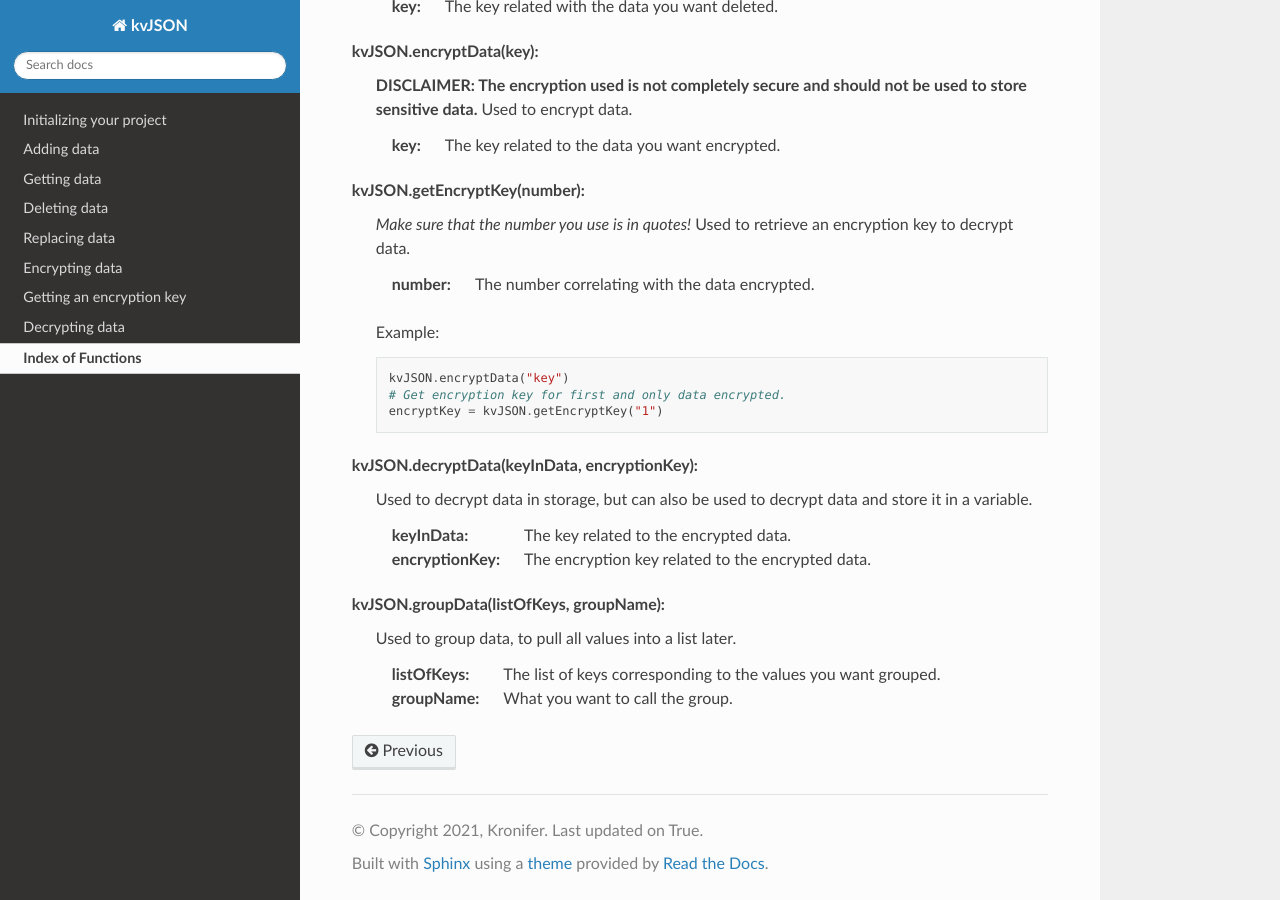
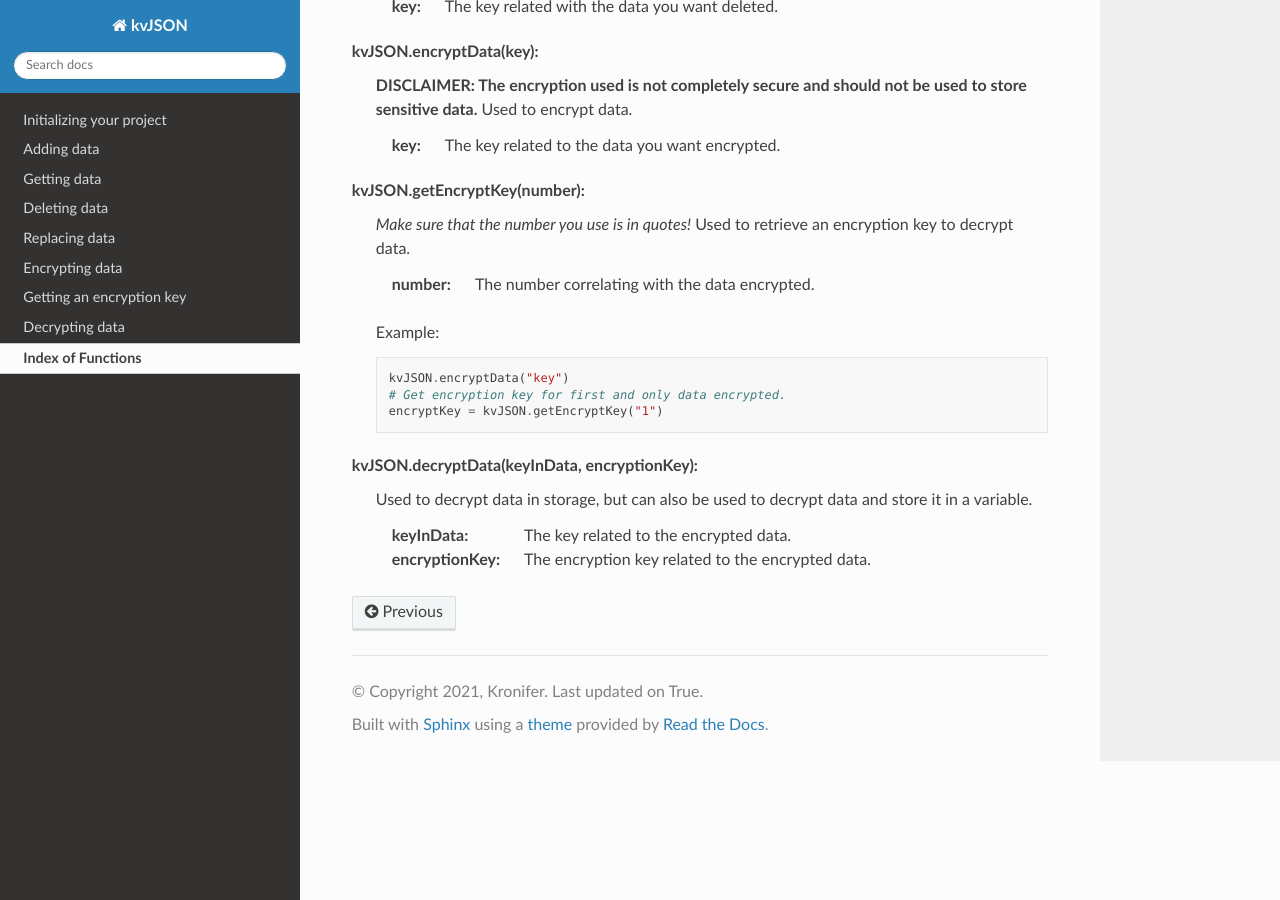
Before and after one commit to Kronifer/kvJSON-docs, a Sphinx documentation site: the page built from docs/Function-index.rst, in a window 1280 px wide and 900 px high, scrolled down 740 px. Built offline with Sphinx 7.4.7 and the Read the Docs theme 2.0.0, drawn with Linux system fonts in a browser that asks for light colours; pages that are not in the unit, such as notebooks, are missing from menus.

Commit message:
Update Function-index.rst

```diff
--- a/docs/Function-index.rst
+++ b/docs/Function-index.rst
@@ -64,11 +64,3 @@ kvJSON.decryptData(keyInData, encryptionKey):
     :keyInData: The key related to the encrypted data.
 
     :encryptionKey: The encryption key related to the encrypted data.
-
-
-kvJSON.groupData(listOfKeys, groupName):
-    Used to group data, to pull all values into a list later.
-
-    :listOfKeys: The list of keys corresponding to the values you want grouped.
-
-    :groupName: What you want to call the group.
```
